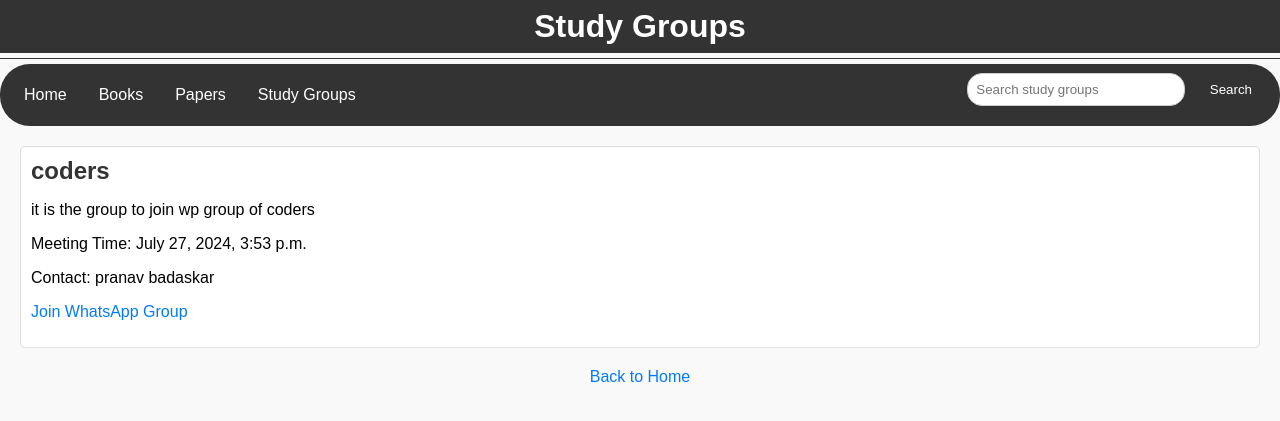
After one commit to Pranav8722/Academia, a Django app: page /study_groups/ in a window 1280 px wide. The commit adds this page. Shown: the top 421 px of the page. Run offline with Django 5.2, Linux system fonts and the light colour scheme; data comes from the database, SQL or seed files in the repository; both versions use the stored data as it was after the commit.

Commit message:
Add files via upload

```diff
--- a/academia/academia/settings.py
+++ b/academia/academia/settings.py
@@ -40,7 +40,8 @@ INSTALLED_APPS = [
     'django.contrib.staticfiles',
      'books',
       'papers',
-     'academia'
+     'academia',
+     'study_groups',
 ]
 
 MIDDLEWARE = [
--- a/academia/academia/urls.py
+++ b/academia/academia/urls.py
@@ -11,6 +11,7 @@ urlpatterns = [
     path('', home, name='home'),
     path('books/', books_list, name='books_list'),
     path('papers/', include('papers.urls')),
+    path('study_groups/', include('study_groups.urls')),
 ]
 
 urlpatterns += static(settings.MEDIA_URL, document_root=settings.MEDIA_ROOT)
--- /dev/null
+++ b/academia/study_groups/apps.py
@@ -0,0 +1,6 @@
+from django.apps import AppConfig
+
+
+class StudyGroupsConfig(AppConfig):
+    default_auto_field = 'django.db.models.BigAutoField'
+    name = 'study_groups'
--- /dev/null
+++ b/academia/study_groups/models.py
@@ -0,0 +1,12 @@
+from django.db import models
+
+class StudyGroup(models.Model):
+    name = models.CharField(max_length=200)
+    description = models.TextField()
+    meeting_time = models.DateTimeField()
+    contact_info = models.CharField(max_length=200)
+    document = models.FileField(upload_to='study_groups/', blank=True, null=True)
+    whatsapp_link = models.URLField(blank=True, null=True)  # Add this line
+
+    def __str__(self):
+        return self.name
--- /dev/null
+++ b/academia/study_groups/templates/study_groups/study_groups_list.html
@@ -0,0 +1,148 @@
+<!DOCTYPE html>
+<html lang="en">
+<head>
+    <meta charset="UTF-8">
+    <meta name="viewport" content="width=device-width, initial-scale=1.0">
+    <title>ACADAMIA - Study Groups</title>
+    <style>
+        /* CSS Styles */
+        body {
+            font-family: Arial, sans-serif;
+            background-color: #f9f9f9;
+            margin: 0;
+            padding: 0;
+        }
+
+        nav {
+            background-color: #333;
+            overflow: hidden;
+            border-radius: 30px;
+            padding: 8px;
+        }
+
+        nav a {
+            float: left;
+            display: block;
+            color: white;
+            text-align: center;
+            padding: 14px 16px;
+            text-decoration: none;
+        }
+
+        nav a:hover {
+            background-color: #35a6e3;
+            border-radius: 30px;
+        }
+
+        form {
+            float: right;
+            margin: 0;
+        }
+
+        input[type="text"] {
+            padding: 8px;
+            border: 1px solid #ccc;
+            border-radius: 15px;
+            width: 200px;
+        }
+
+        button {
+            padding: 10px 20px;
+            border: none;
+            border-radius: 5px;
+            background-color: #333;
+            color: #fff;
+            cursor: pointer;
+        }
+
+        button:hover {
+            background-color: #35a6e3;
+            border-radius: 30px;
+        }
+
+        h1 {
+            background-color: #333;
+            color: #fff;
+            padding: 8px;
+            text-align: center;
+            margin: 0;
+        }
+
+        hr {
+            background-color: #333;
+            border: none;
+            height: 1px;
+            margin: 5px 0;
+            padding: 0px;
+        }
+
+        ul {
+            list-style-type: none;
+            padding: 0;
+            margin: 20px;
+        }
+
+        li {
+            background-color: #fff;
+            border: 1px solid #ddd;
+            border-radius: 5px;
+            margin-bottom: 10px;
+            padding: 10px;
+            overflow: hidden;
+        }
+
+        h2 {
+            margin: 0;
+            color: #333;
+        }
+
+        a {
+            text-decoration: none;
+            color: #007bff;
+        }
+
+        a:hover {
+            text-decoration: underline;
+        }
+
+        .back-link {
+            display: block;
+            text-align: center;
+            margin: 20px;
+            font-size: 16px;
+        }
+    </style>
+</head>
+<body>
+    <h1>Study Groups</h1>
+    <hr>
+    <nav>
+        <a href="{% url 'home' %}">Home</a>
+        <a href="{% url 'books_list' %}">Books</a>
+        <a href="{% url 'papers_list' %}">Papers</a>
+        <a href="{% url 'study_groups_list' %}">Study Groups</a>
+        <form method="get" action="{% url 'study_groups_list' %}">
+            <input type="text" name="q" placeholder="Search study groups">
+            <button type="submit">Search</button>
+        </form>
+    </nav>
+
+    <ul>
+        {% for group in study_groups %}
+        <li>
+            <h2>{{ group.name }}</h2>
+            <p>{{ group.description }}</p>
+            <p>Meeting Time: {{ group.meeting_time }}</p>
+            <p>Contact: {{ group.contact_info }}</p>
+            {% if group.document %}
+                <a href="{{ group.document.url }}" target="_blank">Download Document</a>
+            {% endif %}
+            {% if group.whatsapp_link %}
+                <p><a href="{{ group.whatsapp_link }}" target="_blank">Join WhatsApp Group</a></p>
+            {% endif %}
+        </li>
+        {% endfor %}
+    </ul>
+    <a href="{% url 'home' %}" class="back-link">Back to Home</a>
+</body>
+</html>
--- /dev/null
+++ b/academia/study_groups/tests.py
@@ -0,0 +1,3 @@
+from django.test import TestCase
+
+# Create your tests here.
--- /dev/null
+++ b/academia/study_groups/urls.py
@@ -0,0 +1,6 @@
+from django.urls import path
+from . import views
+
+urlpatterns = [
+    path('', views.study_groups_list, name='study_groups_list'),
+]
--- /dev/null
+++ b/academia/study_groups/views.py
@@ -0,0 +1,10 @@
+from django.shortcuts import render
+from .models import StudyGroup
+
+def study_groups_list(request):
+    query = request.GET.get('q')
+    if query:
+        study_groups = StudyGroup.objects.filter(name__icontains=query)
+    else:
+        study_groups = StudyGroup.objects.all()
+    return render(request, 'study_groups/study_groups_list.html', {'study_groups': study_groups})
```
Also changed, not shown: academia/study_groups/admin.py (added, +7 -0 lines), academia/templates/home.html (+7 -0 lines), academia/db.sqlite3, academia/study_groups/__init__.py (added), academia/study_groups/migrations/0001_initial.py (added), academia/study_groups/migrations/0002_studygroup_whatsapp_link.py (added), academia/study_groups/migrations/__init__.py (added).
